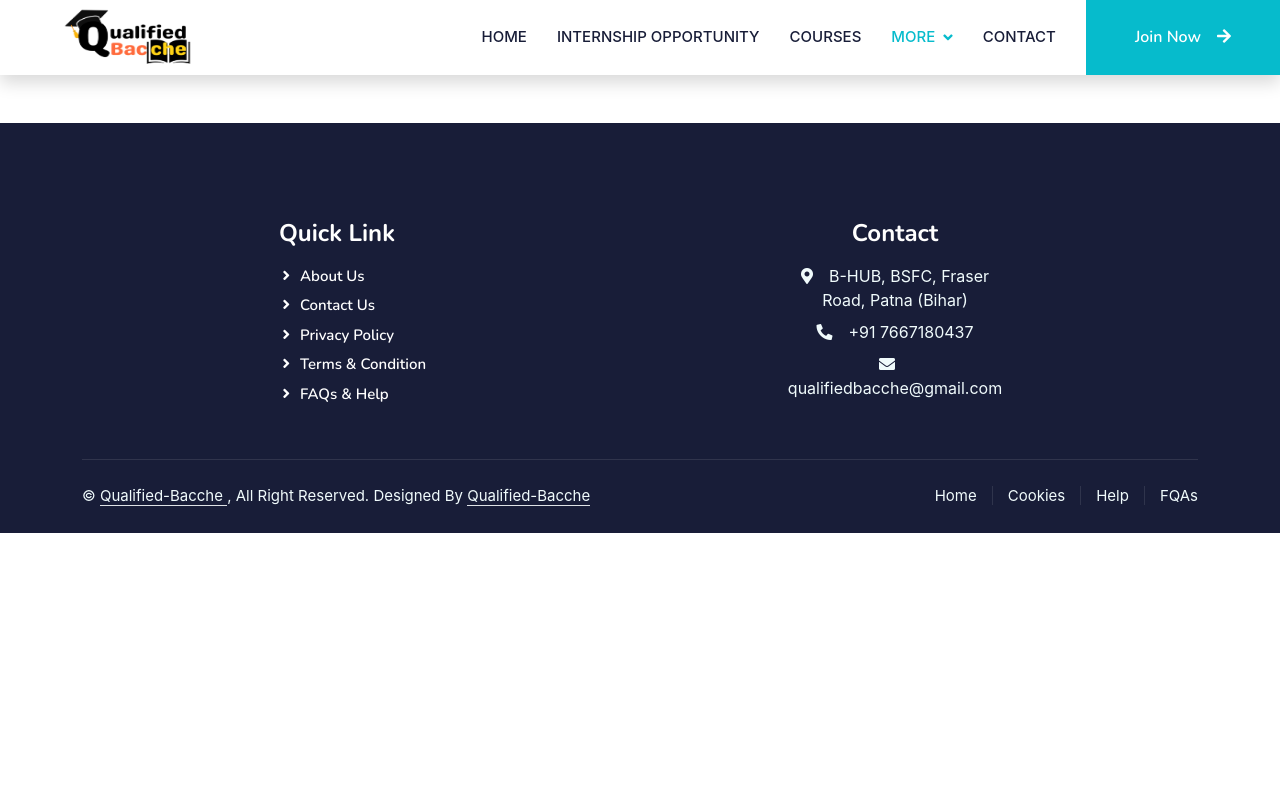
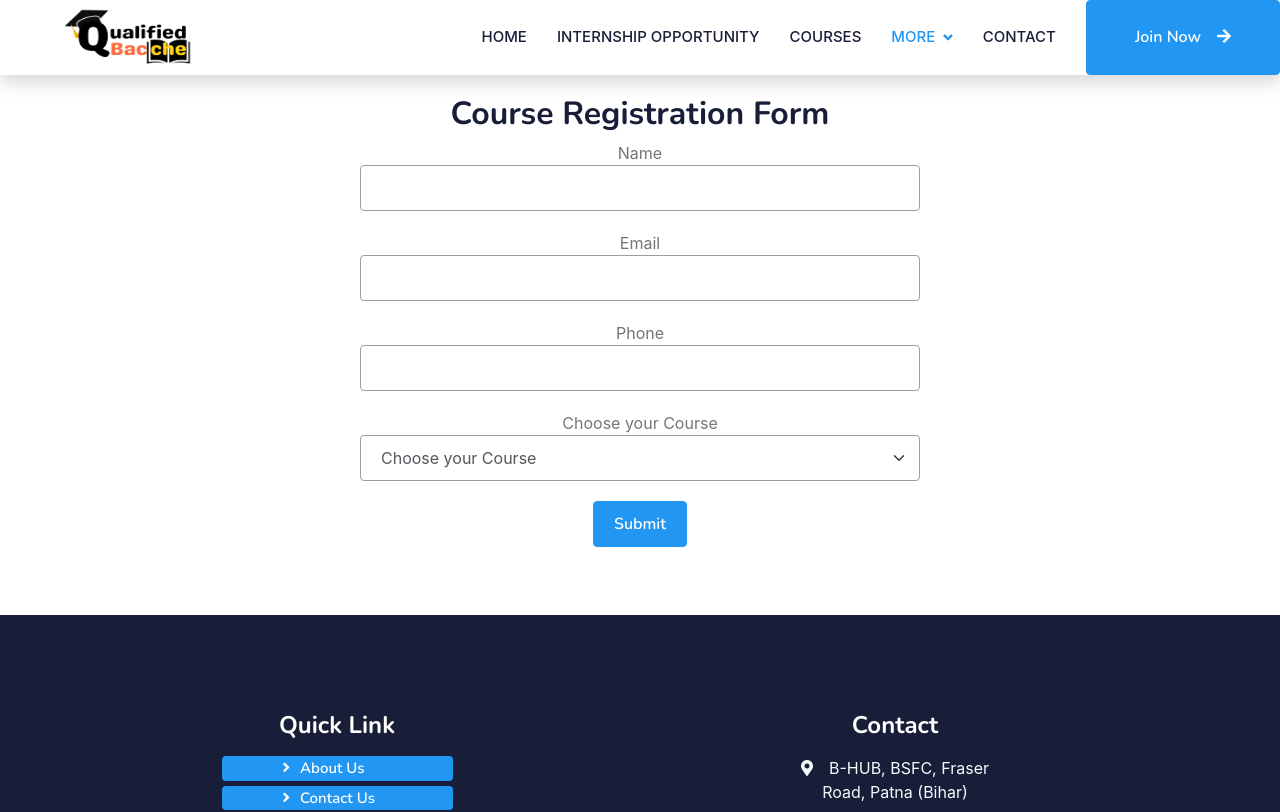
Before and after one commit to reopatel90/qualified-bacche, a React (Create React App) app: page /cr in a window 1280 px wide. Shown: the top 812 px of the page. Built offline with nearby package versions, Linux system fonts and the light colour scheme.

Commit message:
course update

```diff
--- a/public/css/style.css
+++ b/public/css/style.css
@@ -1,6 +1,6 @@
 /********** Template CSS **********/
 :root {
-    --primary: #06BBCC;
+    --primary: #2196f3;
     --light: #F0FBFC;
     --dark: #181d38;
 }
@@ -448,7 +448,7 @@
 
 /* Banner */
 .banner {
-    background-color: #06BBCC; /* Blue background color */
+    background-color: #2196f3; /* Blue background color */
     color: #fff; /* White text color */
     padding: 20px;
     text-align: center;
@@ -495,3 +495,53 @@
     border: 2px solid black;
     margin: 0 10px; /* Adjust spacing between images */
   }
+
+
+  /* Course Registration */
+  .course-registration-container {
+    max-width: 600px;
+    margin: 0 auto;
+    padding: 20px;
+  }
+
+  .form-group {
+    margin-bottom: 20px;
+  }
+
+  .form-control {
+    width: 100%;
+    border: 1px solid #9e9e9e;
+    border-radius: 4px;
+    padding: 10px;
+    font-size: 16px;
+  }
+
+  .form-select {
+    width: 100%;
+    padding: 10px 20px;
+    border: 1px solid #9e9e9e;
+    border-radius: 4px;
+    font-size: 16px;
+    background-color: #fff;
+  }
+
+  label {
+    color: #757575;
+  }
+
+  .form-control:focus,
+  .form-select:focus {
+    border-color: #2196f3;
+  }
+
+  .btn {
+    background-color: #2196f3;
+    color: #fff;
+    border-radius: 4px;
+    padding: 10px 20px;
+    cursor: pointer;
+  }
+
+  .btn:hover {
+    background-color: #1976d2;
+  }
--- a/src/App.js
+++ b/src/App.js
@@ -9,6 +9,7 @@
 import Internship from './Components/Internship';
 import Ncourses from './Components/Ncourses';
 import Joinnow from './Components/Joinnow';
+import CR from './Components/CR'
 function App() {
   // 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
   return (
@@ -21,6 +22,7 @@
         <Route path='/ncourses' element={<Ncourses/>}/>
         <Route path='/internship'element={<Internship/>}/>
         <Route path='/join' element={<Joinnow/>} />
+        <Route path='/cr'element={<CR/>}/>
       </Routes>
       <Footer/>
     </div>
--- /dev/null
+++ b/src/Components/CR.jsx
@@ -0,0 +1,62 @@
+const CR = () => {
+  return (
+    <div className="course-registration-container">
+      <h2>Course Registration Form</h2>
+      <form action="https://api.web3forms.com/submit" method="POST">
+        <input
+          type="hidden"
+          name="access_key"
+          value="62265e1d-02e4-4c76-a799-84e0eabce60c"
+        />
+        <div className="form-group">
+          <label htmlFor="name">Name</label>
+          <input id="name" name="Name" type="text" className="form-control" />
+        </div>
+        <div className="form-group">
+          <label htmlFor="email">Email</label>
+          <input
+            id="email"
+            name="Email"
+            type="email"
+            className="form-control"
+          />
+        </div>
+        <div className="form-group">
+          <label htmlFor="phone">Phone</label>
+          <input id="phone" type="tel" name="Phone" className="form-control" />
+        </div>
+        <div className="form-group">
+          <label htmlFor="course">Choose your Course</label>
+          <select id="course" name="Course" className="form-select">
+            <option value=""  disabled selected>
+              Choose your Course
+            </option>
+            <option  value="Full Stack Development">Full Stack Development</option>
+            <option  value="Web Development">Web Development</option>
+            <option  value="Python Programming">Python Programming</option>
+            <option  value="C++ Programming">C++ Programming</option>
+            <option  value="C Programming">C Programming</option>
+            <option  value="Java Programming">Java Programming</option>
+            <option  value="SQL">SQL</option>
+            <option  value="Intermediate English">Intermediate English</option>
+            <option  value="Proficiency English">Proficiency English</option>
+            <option  value="Advanced English">Advanced English</option>
+          </select>
+        </div>
+        {/* <div className="form-group">
+          <input id="date" type="text" className="form-control datepicker" />
+          <label htmlFor="date">Date</label>
+        </div> */}
+        <button
+          className="btn btn-primary waves-effect waves-light"
+          type="submit"
+        >
+          Submit
+          <i className="material-icons right"></i>
+        </button>
+      </form>
+    </div>
+  );
+};
+
+export default CR;
--- a/src/Components/Dashboard.jsx
+++ b/src/Components/Dashboard.jsx
@@ -14,7 +14,7 @@
             <Services/>
            <Courses/>
            <Team/>
-           <Hiring/>
+           {/* <Hiring/> */}
         </div>
     );
     }
--- a/src/Components/Navbar.jsx
+++ b/src/Components/Navbar.jsx
@@ -1,36 +1,44 @@
 import { NavLink } from "react-router-dom";
+
 const Navbar = () => {
+    const closeMenu = () => {
+        const menu = document.getElementById('navbarCollapse');
+        if (menu.classList.contains('show')) {
+            menu.classList.remove('show');
+        }
+    };
+
     return (
         <>
             <nav className="navbar navbar-expand-lg bg-white navbar-light shadow sticky-top p-0">
-                <NavLink to="/" className="navbar-brand d-flex align-items-center px-4 px-lg-5">
-                <img src="img/logo.png" alt="Logo" className="me-3" style={{ height: '150px',width:'180px' }}/>
+                <NavLink to="/" className="navbar-brand d-flex align-items-center px-4 px-lg-5" onClick={closeMenu}>
+                    <img src="img/logo.png" alt="Logo" className="me-3" style={{ height: '150px', width:'180px' }}/>
                 </NavLink>
                 <button type="button" className="navbar-toggler me-4" data-bs-toggle="collapse" data-bs-target="#navbarCollapse">
                     <span className="navbar-toggler-icon"></span>
                 </button>
                 <div className="collapse navbar-collapse" id="navbarCollapse">
                     <div className="navbar-nav ms-auto p-4 p-lg-0">
-                        <NavLink to="/" className="nav-item nav-link ">Home</NavLink>
-                        <NavLink to="/internship" className="nav-item nav-link">Internship Opportunity</NavLink>
-                        <NavLink to="/ncourses" className="nav-item nav-link">Courses</NavLink>
+                        <NavLink to="/" className="nav-item nav-link" onClick={closeMenu}>Home</NavLink>
+                        <NavLink to="/internship" className="nav-item nav-link" onClick={closeMenu}>Internship Opportunity</NavLink>
+                        <NavLink to="/ncourses" className="nav-item nav-link" onClick={closeMenu}>Courses</NavLink>
                         <div className="nav-item dropdown">
-                            <NavLink to="#" className="nav-link dropdown-toggle" data-bs-toggle="dropdown">More</NavLink>
+                            <NavLink to="#" className="nav-link dropdown-toggle" data-bs-toggle="dropdown" onClick={closeMenu}>More</NavLink>
                             <div className="dropdown-menu fade-down m-0">
-                                <NavLink to="/team" className="dropdown-item">Our Team</NavLink>
-                                <NavLink to="/about" className="dropdown-item">About</NavLink>
+                                <NavLink to="/team" className="dropdown-item" onClick={closeMenu}>Our Team</NavLink>
+                                <NavLink to="/about" className="dropdown-item" onClick={closeMenu}>About</NavLink>
                                 {/* <NavLink to="/testimonial" className="dropdown-item">Testimonial</NavLink> */}
                             </div>
                         </div>
-                        <NavLink to="/contact" className="nav-item nav-link">Contact</NavLink>
+                        <NavLink to="/contact" className="nav-item nav-link" onClick={closeMenu}>Contact</NavLink>
                     </div>
                     <div className="wda">
-                    <a href="https://docs.google.com/forms/d/e/1FAIpQLSdYfD-7AqKC7Nc8sOO7aLPZClAMQgXikSzidXHMg_aYyDr8-A/viewform?embedded=true" className="btn btn-primary py-4 px-lg-5 d-lg-block">Join Now<i className="fa fa-arrow-right ms-3"></i></a>
+                        <a href="https://docs.google.com/forms/d/e/1FAIpQLSdYfD-7AqKC7Nc8sOO7aLPZClAMQgXikSzidXHMg_aYyDr8-A/viewform?embedded=true" className="btn btn-primary py-4 px-lg-5 d-lg-block">Join Now<i className="fa fa-arrow-right ms-3"></i></a>
                     </div>
                 </div>
             </nav>
         </>
-    )
+    );
 }
 
 export default Navbar;
```
Also changed, not shown: public/index.html (+10 -0 lines), src/Components/Courses.jsx (+10 -10 lines), src/Components/Ncourses.jsx (+11 -11 lines), public/css/bootstrap.min.css.
